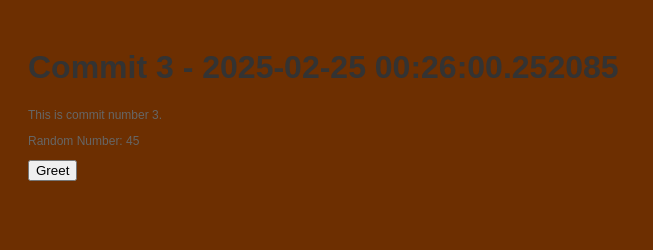
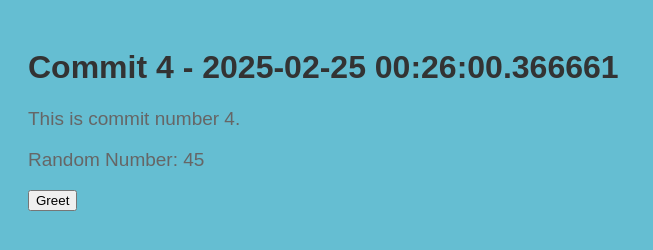
Before and after one commit to stiffs95/myrep-repo-20250225002553, a plain HTML site: page index.html in a window 1280 px wide. Shown: the whole page, without its empty margins (0-653 px from the left). Drawn offline with Linux system fonts and the light colour scheme.

Commit message:
📝 My commit 4 with HTML, CSS, and JS

```diff
--- a/index.html
+++ b/index.html
@@ -2,12 +2,12 @@
     <!DOCTYPE html>
     <html>
     <head>
-        <title>Commit 3 - 2025-02-25 00:26:00.252085</title>
+        <title>Commit 4 - 2025-02-25 00:26:00.366661</title>
         <link rel="stylesheet" href="style.css">
     </head>
     <body>
-        <h1>Commit 3 - 2025-02-25 00:26:00.252085</h1>
-        <p>This is commit number 3.</p>
+        <h1>Commit 4 - 2025-02-25 00:26:00.366661</h1>
+        <p>This is commit number 4.</p>
         <p>Random Number: 45</p>
         <button onclick="greet()">Greet</button>
         <script src="script.js"></script>
--- a/script.js
+++ b/script.js
@@ -2,4 +2,4 @@
     function greet() {
         alert('Hello from commit ' + commitNumber + '!');
     }
-    var commitNumber = 3;
+    var commitNumber = 4;
--- a/style.css
+++ b/style.css
@@ -1,7 +1,7 @@
 
     body {
         font-family: Arial, sans-serif;
-        background-color: #6d2f01;
+        background-color: #65bed2;
         padding: 20px;
     }
     h1 {
@@ -9,5 +9,5 @@
     }
     p {
         color: #666;
-        font-size: 12px;
+        font-size: 19px;
     }
```
